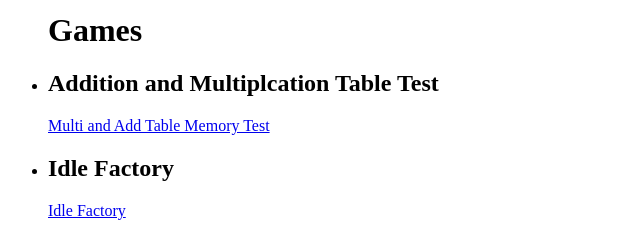
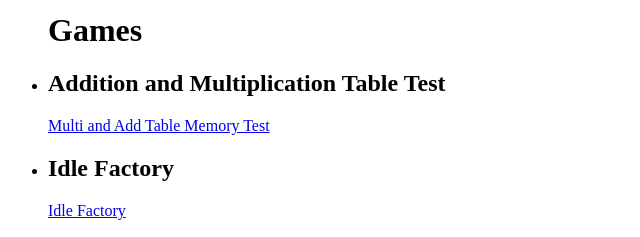
Before and after one commit to leegee1080/UtilAppsSite, a plain HTML site: page index.html in a window 1280 px wide. Shown: the part 239-476 px from the top of the page, 0-640 px from the left. Drawn offline with Linux system fonts and the light colour scheme.

Commit message:
Update index.html

```diff
--- a/index.html
+++ b/index.html
@@ -21,7 +21,7 @@
     <ul>
     <h1>Games</h1>
       <li>
-        <h2>Addition and Multiplcation Table Test</h2>
+        <h2>Addition and Multiplication Table Test</h2>
         <a href="https://leegee1080.github.io/PWATableMemoryTest/">Multi and Add Table Memory Test</a>
       </li>
       <li>
```
